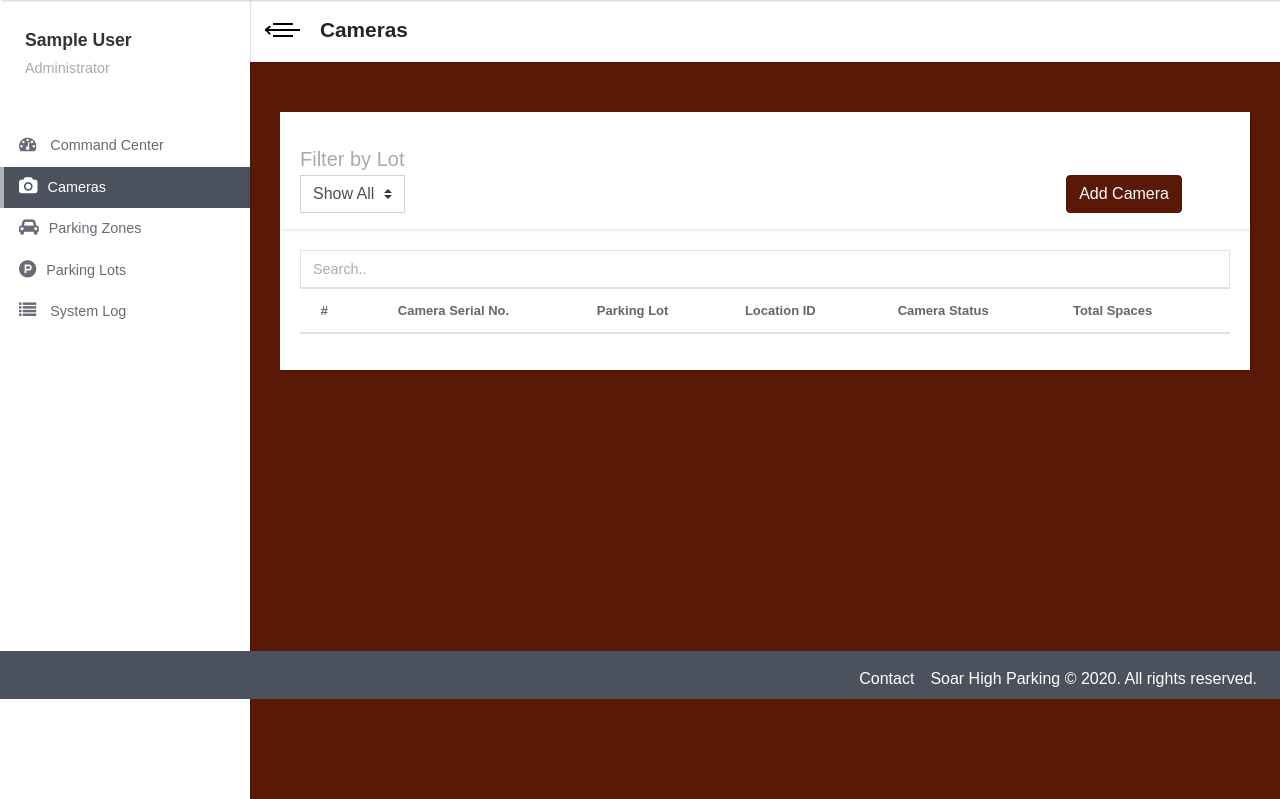
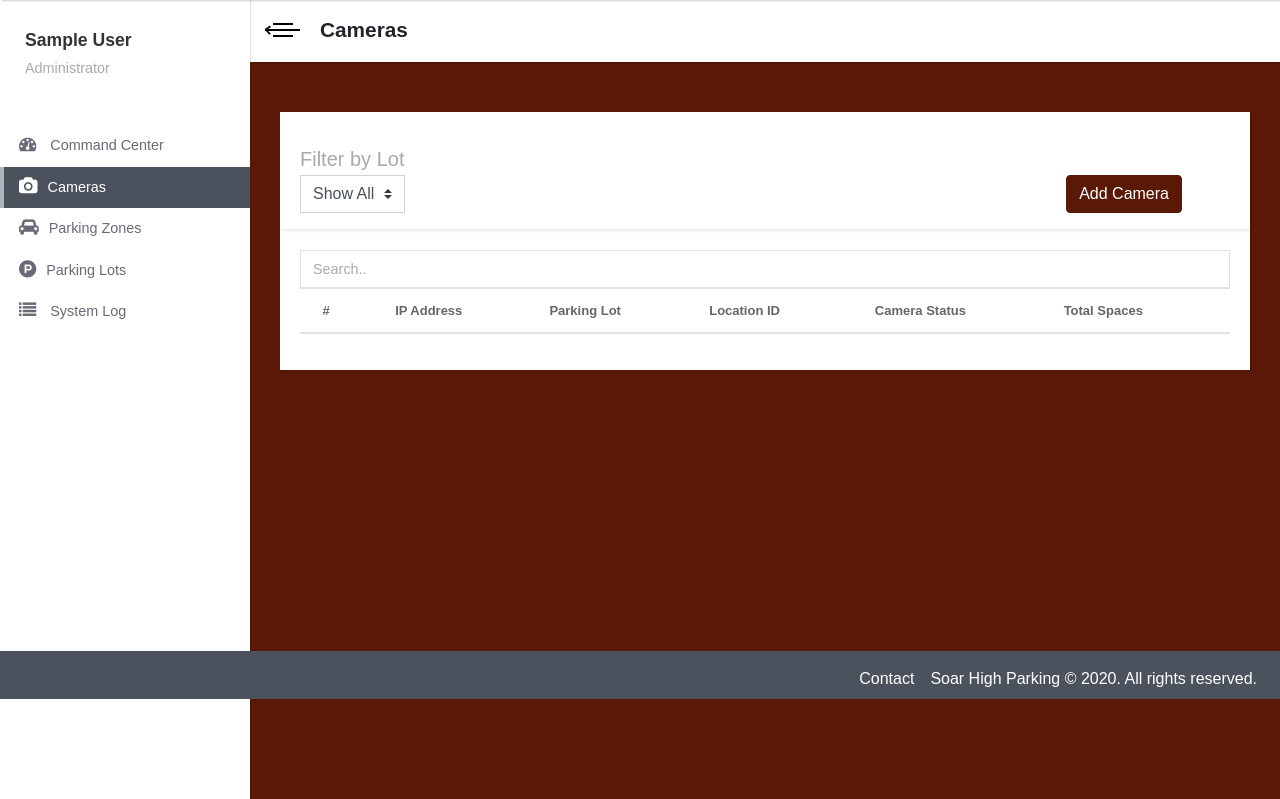
Before and after one commit to jacobia21/capstone-parking, a Flask app: page /admin/cameras in a window 1280 px wide. Shown: the part 101-900 px from the top of the page. Run offline with Flask 2, Linux system fonts and the light colour scheme; the visitor is signed in with stand-in values (Sample User, id 1); data comes from the database, SQL or seed files in the repository; data that the repository does not hold is empty; parts of the project's set-up code (start-up, migrations or seed data) failed here and were passed over; some libraries are stand-ins or nearby versions.

Commit message:
changing table header

```diff
--- a/app/admin/templates/cameras/cameras.html
+++ b/app/admin/templates/cameras/cameras.html
@@ -42,7 +42,7 @@
                                 <thead>
                                     <tr>
                                         <th>#</th>
-                                        <th>Camera Serial No.</th>
+                                        <th>IP Address</th>
                                         <th>Parking Lot</th>
                                         <th>Location ID</th>
                                         <th>Camera Status</th>
@@ -81,15 +81,14 @@
                                     <div class="modal-content">
                                         <div class="modal-header">
                                             <h4 class="modal-title">Delete Camera</h4>
-                                                <button type="button" class="close" data-dismiss="modal"
-                                                        aria-hidden="true">
+                                            <button type="button" class="close" data-dismiss="modal" aria-hidden="true">
                                                 &times;
                                             </button>
 
                                         </div>
                                         <div class="modal-body">
                                             <form id="delete" action="" method="post">
-                                                    <input type="hidden" name="user_id" value="<?= $admin->id ?>"/>
+                                                <input type="hidden" name="user_id" value="<?= $admin->id ?>" />
                                                 <p>Are you sure you want to delete this camera? This cannot be
                                                     undone.</p>
 
```
Lines whose indentation alone changed are shown as unchanged.
